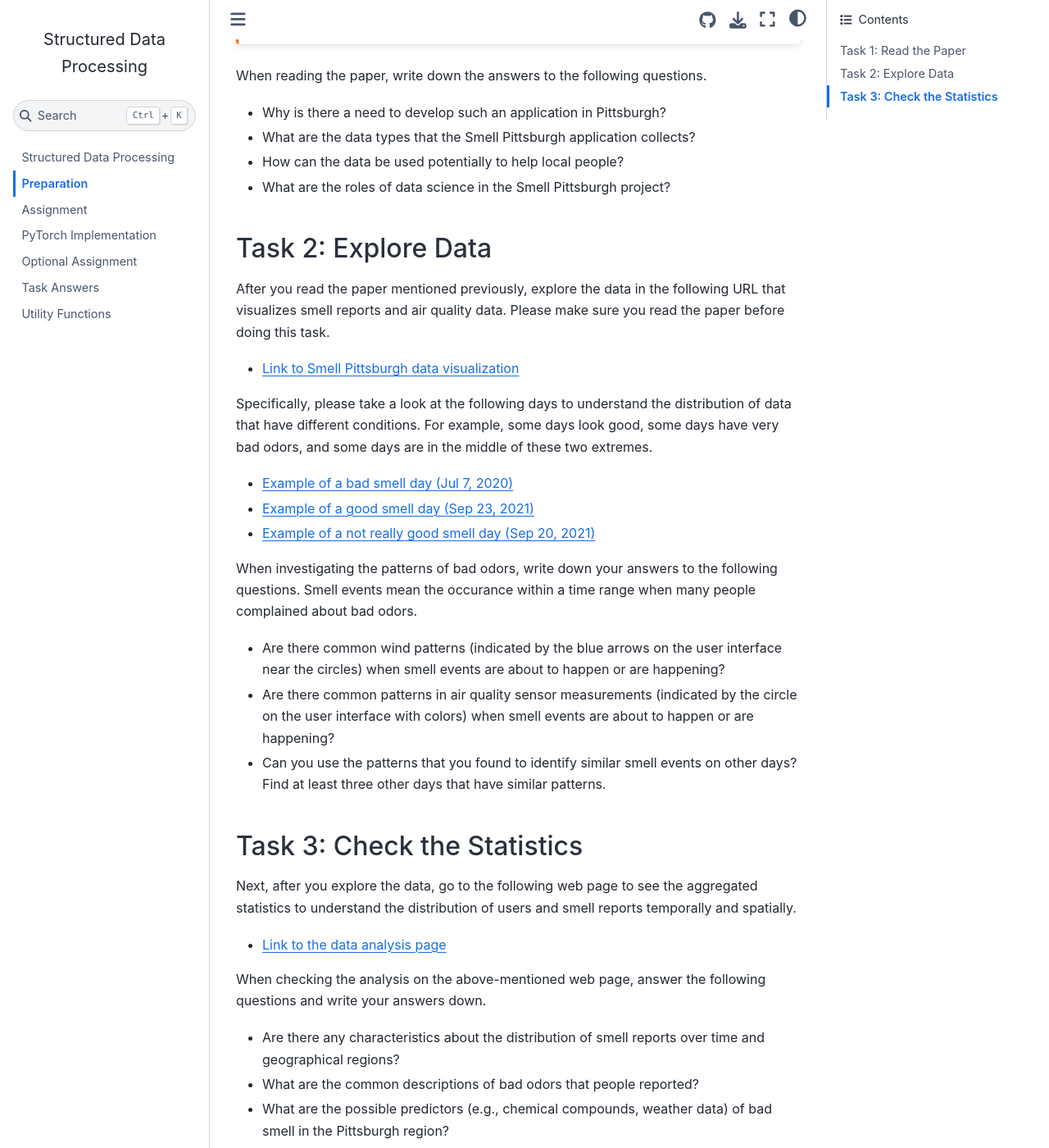
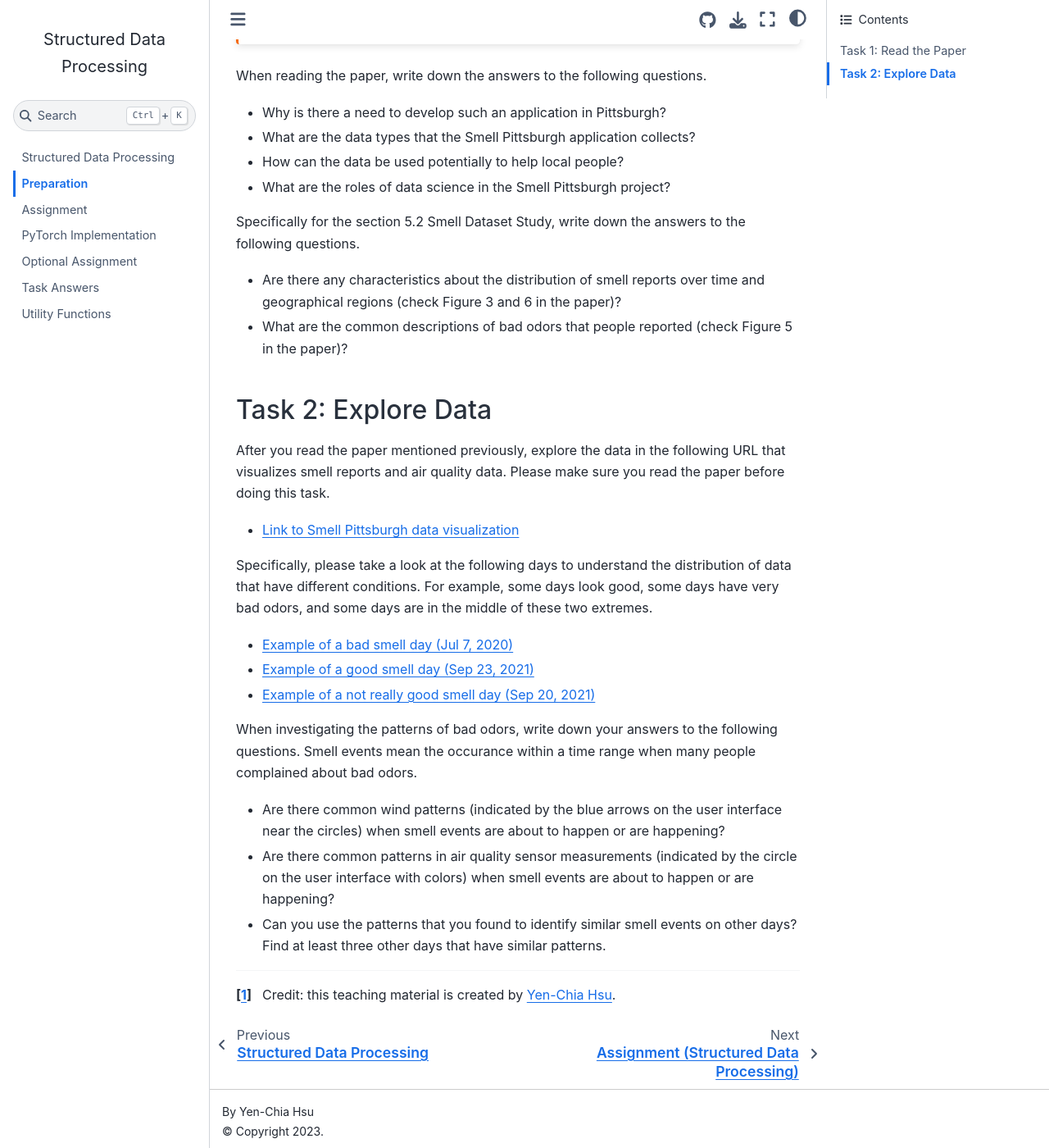
Before and after one commit to MultiX-Amsterdam/structured-data-module, a Jupyter Book: the page built from docs/preparation-structured-data.md, in a window 1280 px wide and 1400 px high, scrolled down 830 px. Shown: the whole window at 82% size. Built offline with Jupyter Book 1.0.4 settings and Sphinx 7.4.7 and the Sphinx Book theme 1.1.4, drawn with Linux system fonts in a browser that asks for light colours; pages that are not in the unit, such as notebooks, are missing from menus; comment, search, counter and statistics services are not loaded; some of the changed text lies outside the part shown.

Commit message:
Update the preparation page.

```diff
--- a/docs/preparation-structured-data.md
+++ b/docs/preparation-structured-data.md
@@ -27,6 +27,10 @@
 - How can the data be used potentially to help local people?
 - What are the roles of data science in the Smell Pittsburgh project?
 
+Specifically for the section 5.2 Smell Dataset Study, write down the answers to the following questions.
+- Are there any characteristics about the distribution of smell reports over time and geographical regions (check Figure 3 and 6 in the paper)?
+- What are the common descriptions of bad odors that people reported (check Figure 5 in the paper)?
+
 ## Task 2: Explore Data
 
 After you read the paper mentioned previously, explore the data in the following URL that visualizes smell reports and air quality data.
@@ -44,13 +48,3 @@
 - Are there common wind patterns (indicated by the blue arrows on the user interface near the circles) when smell events are about to happen or are happening?
 - Are there common patterns in air quality sensor measurements (indicated by the circle on the user interface with colors) when smell events are about to happen or are happening?
 - Can you use the patterns that you found to identify similar smell events on other days? Find at least three other days that have similar patterns.
-
-## Task 3: Check the Statistics
-
-Next, after you explore the data, go to the following web page to see the aggregated statistics to understand the distribution of users and smell reports temporally and spatially.
-- [Link to the data analysis page](https://smellpgh.org/analysis)
-
-When checking the analysis on the above-mentioned web page, answer the following questions and write your answers down.
-- Are there any characteristics about the distribution of smell reports over time and geographical regions?
-- What are the common descriptions of bad odors that people reported?
-- What are the possible predictors (e.g., chemical compounds, weather data) of bad smell in the Pittsburgh region?
```
Also changed, not shown: other parts of docs/preparation-structured-data.md (+1 -1 lines), 13 other files.
